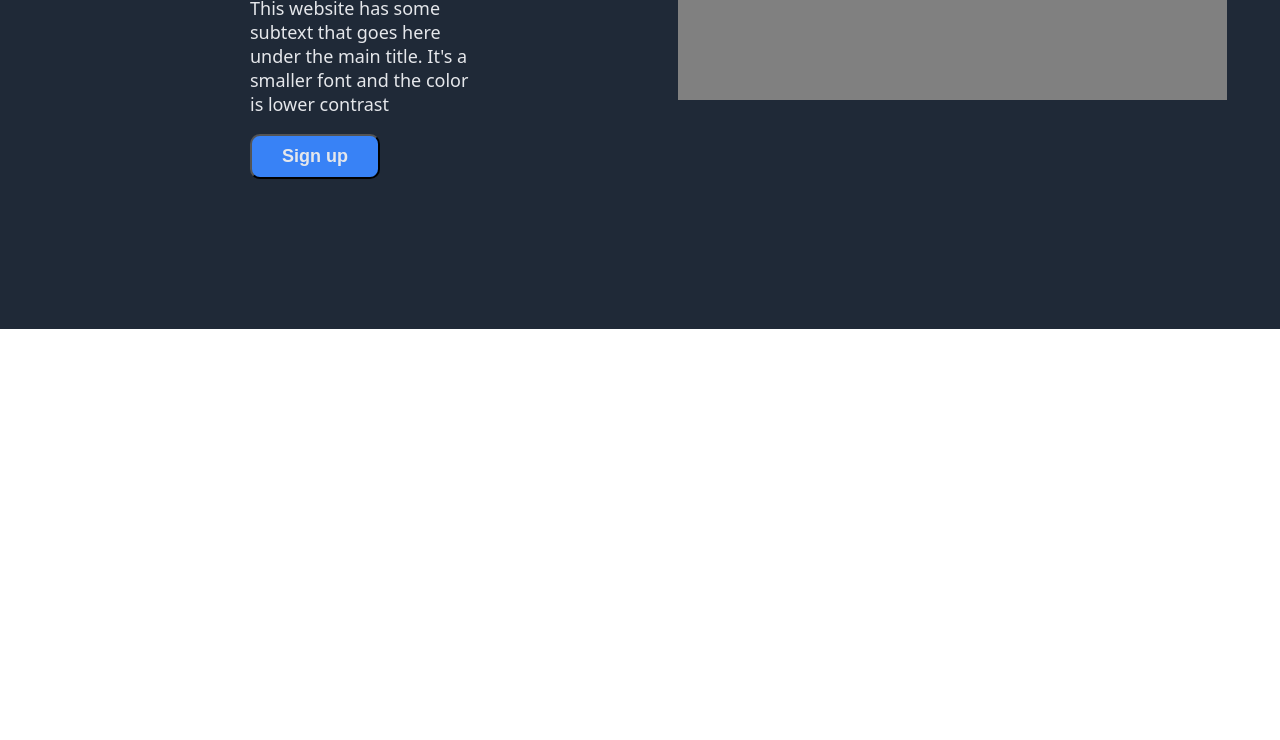
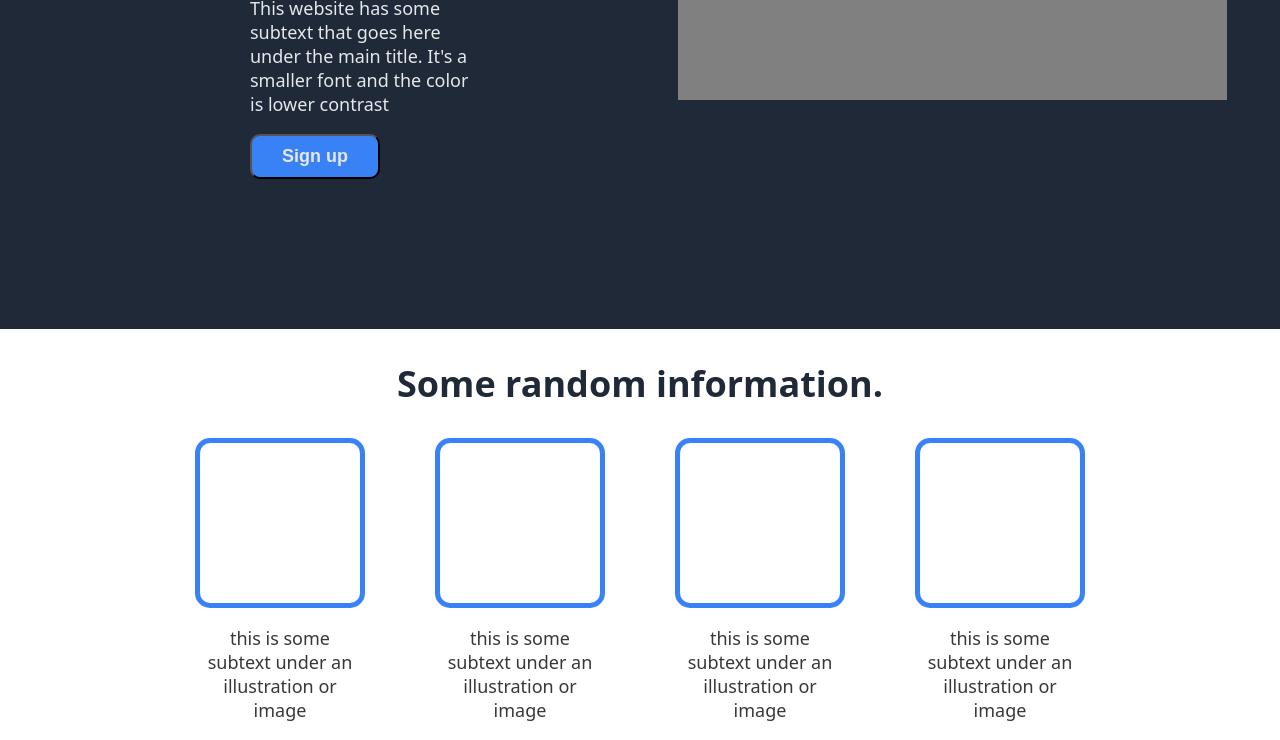
Before and after one commit to Solaire1903/odin-landing-page, a plain HTML site: page index.html in a window 1280 px wide. Shown: the part 505-1245 px from the top of the page. Before the commit the page ends 834 px from the top, so only its background shows below. Drawn offline with Linux system fonts and the light colour scheme.

Commit message:
Create Info Banner

```diff
--- a/index.html
+++ b/index.html
@@ -26,5 +26,26 @@
         </div>
         <a id="hero-image">this is a placeholder for an image</a>
     </div>
+    <div id="info-banner">
+        <h2 id="info-text">Some random information.</h2>
+        <div id="info-cards">
+            <div class="card">
+                <a class="card-image"></a>
+                <p class="card-subtext">this is some subtext under an illustration or image</p>
+            </div>
+            <div class="card">
+                <a class="card-image"></a>
+                <p class="card-subtext">this is some subtext under an illustration or image</p>
+            </div>
+            <div class="card">
+                <a class="card-image"></a>
+                <p class="card-subtext">this is some subtext under an illustration or image</p>
+            </div>
+            <div class="card">
+                <a class="card-image"></a>
+                <p class="card-subtext">this is some subtext under an illustration or image</p>
+            </div>
+        </div>
+    </div>
 </body>
 </html>
--- a/styles.css
+++ b/styles.css
@@ -76,3 +76,41 @@ body {
     display: flex;
     flex-shrink: 0;
 }
+
+#info-banner {
+    display: flex;
+    flex-direction: column;
+    align-items: center;
+}
+
+#info-text {
+    font-size: 36px;
+    color: #1f2937;
+}
+
+#info-cards {
+    display: flex;
+    gap: 80px;
+    flex-wrap: wrap;
+}
+
+.card {
+    display: flex;
+    flex-direction: column;
+    align-items: center;
+    max-width: 160px;
+}
+
+.card-image {
+    padding: 80px 80px;
+    border: #3882f6;
+    border-style: solid;
+    border-radius: 15px;
+    border-width: thick;
+}
+
+.card-subtext {
+    text-align: center;
+    font-size: 18px;
+    color: #3a3737;
+}
```
